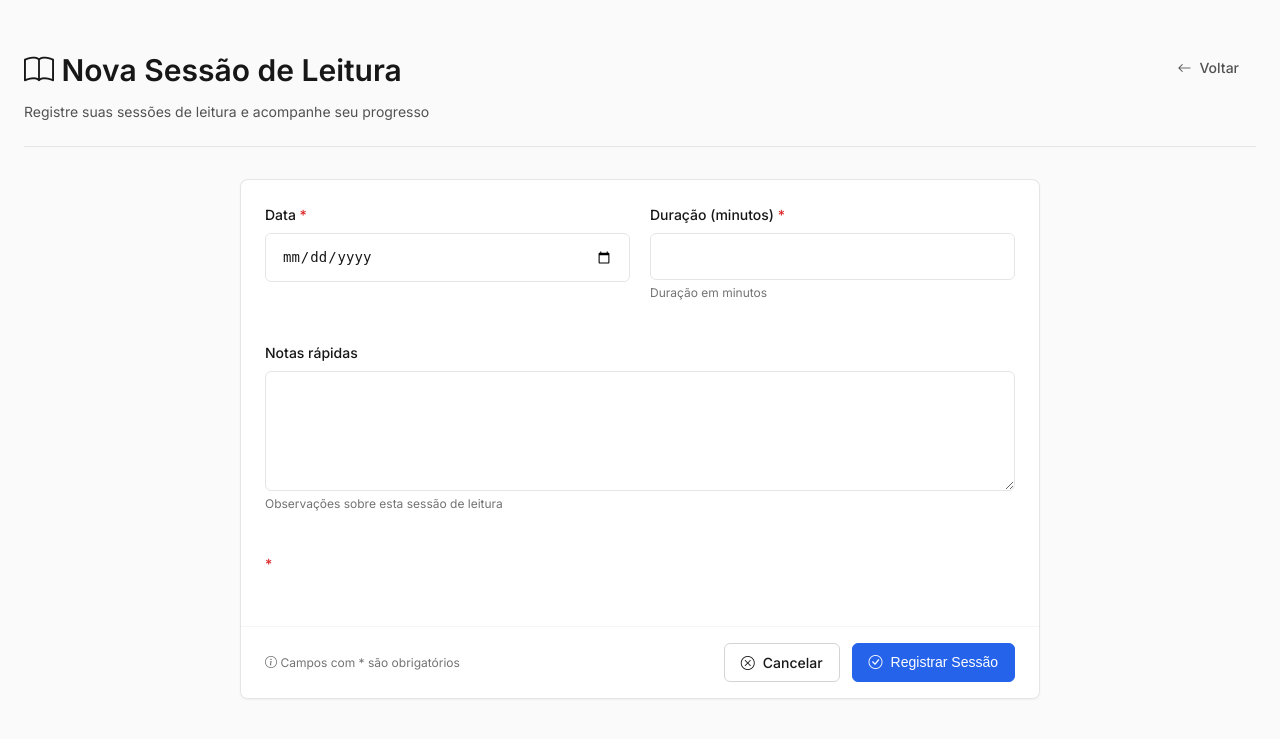
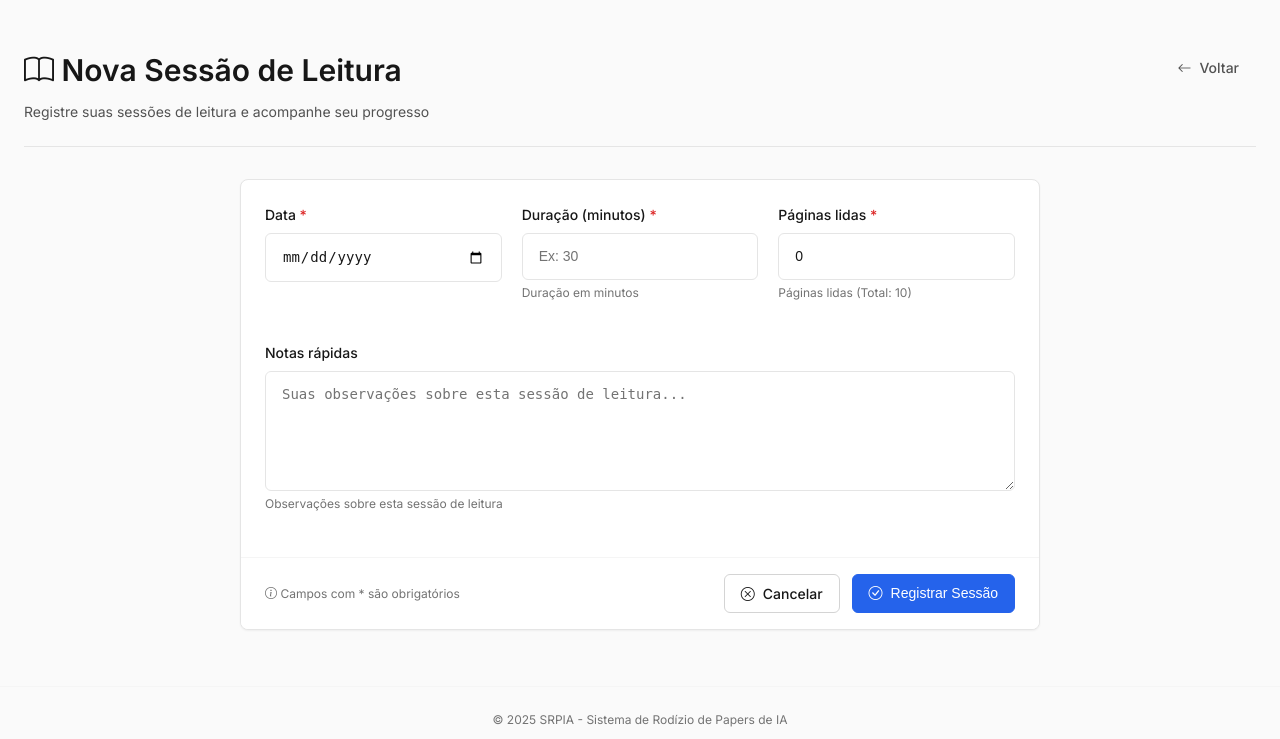
Before and after one commit to SpackiGabriel/SRPIA, a Django app: page /papers/1/sessoes/nova/ in a window 1280 px wide. Shown: the part 115-854 px from the top of the page. Run offline with Django 4.2, Linux system fonts and the light colour scheme; a user stored in the database is signed in; tables that the repository leaves empty hold one stand-in row (values such as "Sample post").

Commit message:
:sparkles: add pages_read field to reading sessions and total_pages to papers with automatic progress tracking

```diff
--- a/server/core/forms/paper.py
+++ b/server/core/forms/paper.py
@@ -20,15 +20,16 @@
 
     class Meta:
         model = Paper
-        fields = ['title', 'abstract', 'year', 'venue', 'doi', 'url', 'pdf_file', 'tags', 'priority', 'status']
+        fields = ['title', 'abstract', 'year', 'venue', 'doi', 'url', 'pdf_file', 'total_pages', 'tags', 'priority', 'status']
         widgets = {
             'title': forms.TextInput(attrs={'class': 'form-control'}),
             'abstract': forms.Textarea(attrs={'class': 'form-control', 'rows': 4}),
-            'year': forms.NumberInput(attrs={'class': 'form-control'}),
+            'year': forms.NumberInput(attrs={'class': 'form-control', 'min': 1900, 'max': 2100}),
             'venue': forms.TextInput(attrs={'class': 'form-control'}),
             'doi': forms.TextInput(attrs={'class': 'form-control'}),
             'url': forms.URLInput(attrs={'class': 'form-control'}),
             'pdf_file': forms.FileInput(attrs={'class': 'form-control'}),
+            'total_pages': forms.NumberInput(attrs={'class': 'form-control', 'min': 1, 'placeholder': 'Ex: 12'}),
             'tags': forms.CheckboxSelectMultiple(),
             'priority': forms.Select(attrs={'class': 'form-control'}),
             'status': forms.Select(attrs={'class': 'form-control'}),
--- a/server/core/forms/reading_session.py
+++ b/server/core/forms/reading_session.py
@@ -9,9 +9,31 @@
 class ReadingSessionForm(forms.ModelForm):
     class Meta:
         model = ReadingSession
-        fields = ['date', 'duration_minutes', 'quick_notes']
+        fields = ['date', 'duration_minutes', 'pages_read', 'quick_notes']
+        labels = {
+            'date': 'Data',
+            'duration_minutes': 'Duração (minutos)',
+            'pages_read': 'Páginas lidas',
+            'quick_notes': 'Notas rápidas',
+        }
         widgets = {
-            'date': forms.DateInput(attrs={'class': 'form-control', 'type': 'date'}),
-            'duration_minutes': forms.NumberInput(attrs={'class': 'form-control', 'min': 1}),
-            'quick_notes': forms.Textarea(attrs={'class': 'form-control', 'rows': 3}),
+            'date': forms.DateInput(attrs={
+                'class': 'form-control',
+                'type': 'date'
+            }),
+            'duration_minutes': forms.NumberInput(attrs={
+                'class': 'form-control',
+                'min': 1,
+                'placeholder': 'Ex: 30'
+            }),
+            'pages_read': forms.NumberInput(attrs={
+                'class': 'form-control',
+                'min': 0,
+                'placeholder': 'Número de páginas lidas nesta sessão'
+            }),
+            'quick_notes': forms.Textarea(attrs={
+                'class': 'form-control',
+                'rows': 3,
+                'placeholder': 'Suas observações sobre esta sessão de leitura...'
+            }),
         }
--- a/server/core/models/paper.py
+++ b/server/core/models/paper.py
@@ -45,6 +45,12 @@
     doi = models.CharField('DOI', max_length=200, blank=True)
     url = models.URLField('URL', blank=True)
     pdf_file = models.FileField('Arquivo PDF', upload_to='papers/', blank=True, null=True)
+    total_pages = models.PositiveIntegerField(
+        'Total de Páginas',
+        null=True,
+        blank=True,
+        validators=[MinValueValidator(1)]
+    )
 
     priority = models.CharField(
         'Prioridade',
@@ -117,3 +123,19 @@
         return self.reading_sessions.aggregate(
             total=models.Sum('duration_minutes')
         )['total'] or 0
+
+    @property
+    def total_pages_read(self):
+        """Retorna o total de páginas lidas em todas as sessões"""
+        return self.reading_sessions.aggregate(
+            total=models.Sum('pages_read')
+        )['total'] or 0
+
+    def update_progress(self):
+        """Atualiza o progresso de leitura baseado nas páginas lidas"""
+        if self.total_pages and self.total_pages > 0:
+            pages_read = self.total_pages_read
+            self.progress_percent = min(100, int((pages_read / self.total_pages) * 100))
+        else:
+            self.progress_percent = 0
+        self.save(update_fields=['progress_percent'])
--- a/server/core/models/reading_session.py
+++ b/server/core/models/reading_session.py
@@ -18,6 +18,11 @@
         'Duração (minutos)',
         validators=[MinValueValidator(1)]
     )
+    pages_read = models.PositiveIntegerField(
+        'Páginas lidas',
+        default=0,
+        validators=[MinValueValidator(0)]
+    )
     quick_notes = models.TextField('Notas rápidas', blank=True)
     created_at = models.DateTimeField('Criado em', auto_now_add=True)
 
--- a/server/core/templates/sessions/form.html
+++ b/server/core/templates/sessions/form.html
@@ -13,7 +13,7 @@
             </h1>
             <p class="page-subtitle">Registre suas sessões de leitura e acompanhe seu progresso</p>
         </div>
-        <a href="{{ request.META.HTTP_REFERER|default:'/' }}" class="btn btn-ghost">
+        <a href="{% url 'paper_detail' paper.pk %}" class="btn btn-ghost">
             <i class="bi bi-arrow-left"></i>
             Voltar
         </a>
@@ -28,8 +28,8 @@
 
             <div class="card">
                 <div class="card-body" style="display: flex; flex-direction: column; gap: var(--space-5);">
-                    <!-- Date and Duration -->
-                    <div style="display: grid; grid-template-columns: 1fr 1fr; gap: var(--space-5);">
+                    <!-- Date, Duration, and Pages -->
+                    <div style="display: grid; grid-template-columns: 1fr 1fr 1fr; gap: var(--space-5);">
                         <!-- Date -->
                         <div class="form-group">
                             <label class="form-label" for="id_date">
@@ -55,6 +55,20 @@
                             <span class="form-help">Duração em minutos</span>
                             {% endif %}
                         </div>
+
+                        <!-- Pages Read -->
+                        <div class="form-group">
+                            <label class="form-label" for="id_pages_read">
+                                {{ form.pages_read.label }}
+                                <span style="color: var(--color-danger-600);">*</span>
+                            </label>
+                            {{ form.pages_read }}
+                            {% if form.pages_read.errors %}
+                            <span class="form-error">{{ form.pages_read.errors.0 }}</span>
+                            {% else %}
+                            <span class="form-help">Páginas lidas{% if paper.total_pages %} (Total: {{ paper.total_pages }}){% endif %}</span>
+                            {% endif %}
+                        </div>
                     </div>
 
                     <!-- Notes -->
@@ -67,18 +81,6 @@
                         <span class="form-help">Observações sobre esta sessão de leitura</span>
                         {% endif %}
                     </div>
-
-                    <!-- Paper -->
-                    <div class="form-group">
-                        <label class="form-label" for="id_paper">
-                            {{ form.paper.label }}
-                            <span style="color: var(--color-danger-600);">*</span>
-                        </label>
-                        {{ form.paper }}
-                        {% if form.paper.errors %}
-                        <span class="form-error">{{ form.paper.errors.0 }}</span>
-                        {% endif %}
-                    </div>
                 </div>
 
                 <!-- Form Actions -->
@@ -87,7 +89,7 @@
                         <i class="bi bi-info-circle"></i> Campos com * são obrigatórios
                     </span>
                     <div style="display: flex; gap: var(--space-3);">
-                        <a href="{{ request.META.HTTP_REFERER|default:'/' }}" class="btn btn-secondary">
+                        <a href="{% url 'paper_detail' paper.pk %}" class="btn btn-secondary">
                             <i class="bi bi-x-circle"></i>
                             Cancelar
                         </a>
--- a/server/core/views/papers.py
+++ b/server/core/views/papers.py
@@ -75,7 +75,7 @@
     def get_context_data(self, **kwargs):
         context = super().get_context_data(**kwargs)
         context['notes'] = self.object.notes.all().order_by('-created_at')
-        context['reading_sessions'] = self.object.reading_sessions.all().order_by('-date')
+        context['sessions'] = self.object.reading_sessions.all().order_by('-date')
         return context
 
 class PaperCreateView(LoginRequiredMixin, CreateView):
--- a/server/core/views/reading_sessions.py
+++ b/server/core/views/reading_sessions.py
@@ -29,10 +29,21 @@
     form_class = ReadingSessionForm
     template_name = 'sessions/form.html'
 
+    def get_context_data(self, **kwargs):
+        context = super().get_context_data(**kwargs)
+        context['paper'] = get_object_or_404(Paper, pk=self.kwargs['paper_pk'], owner=self.request.user)
+        return context
+
     def form_valid(self, form):
-        paper = get_object_or_404(Paper, pk=self.kwargs['paper_pk'])
+        paper = get_object_or_404(Paper, pk=self.kwargs['paper_pk'], owner=self.request.user)
         form.instance.paper = paper
-        return super().form_valid(form)
+        response = super().form_valid(form)
+
+        # Atualiza o progresso do paper
+        paper.update_progress()
+
+        messages.success(self.request, 'Sessão de leitura registrada com sucesso!')
+        return response
 
     def get_success_url(self):
         return reverse_lazy('paper_detail', kwargs={'pk': self.object.paper.pk})
@@ -41,5 +52,23 @@
     model = ReadingSession
     template_name = 'sessions/confirm_delete.html'
 
+    def get_queryset(self):
+        return ReadingSession.objects.filter(paper__owner=self.request.user)
+
+    def get_context_data(self, **kwargs):
+        context = super().get_context_data(**kwargs)
+        context['paper'] = self.object.paper
+        return context
+
+    def form_valid(self, form):
+        paper = self.object.paper
+        response = super().form_valid(form)
+
+        # Atualiza o progresso do paper
+        paper.update_progress()
+
+        messages.success(self.request, 'Sessão de leitura excluída com sucesso!')
+        return response
+
     def get_success_url(self):
         return reverse_lazy('paper_detail', kwargs={'pk': self.object.paper.pk})
```
Also changed, not shown: server/core/templates/papers/detail.html (+11 -2 lines), server/core/templates/papers/form.html (+11 -0 lines), server/core/migrations/0002_auto_20251202_2343.py (added).
